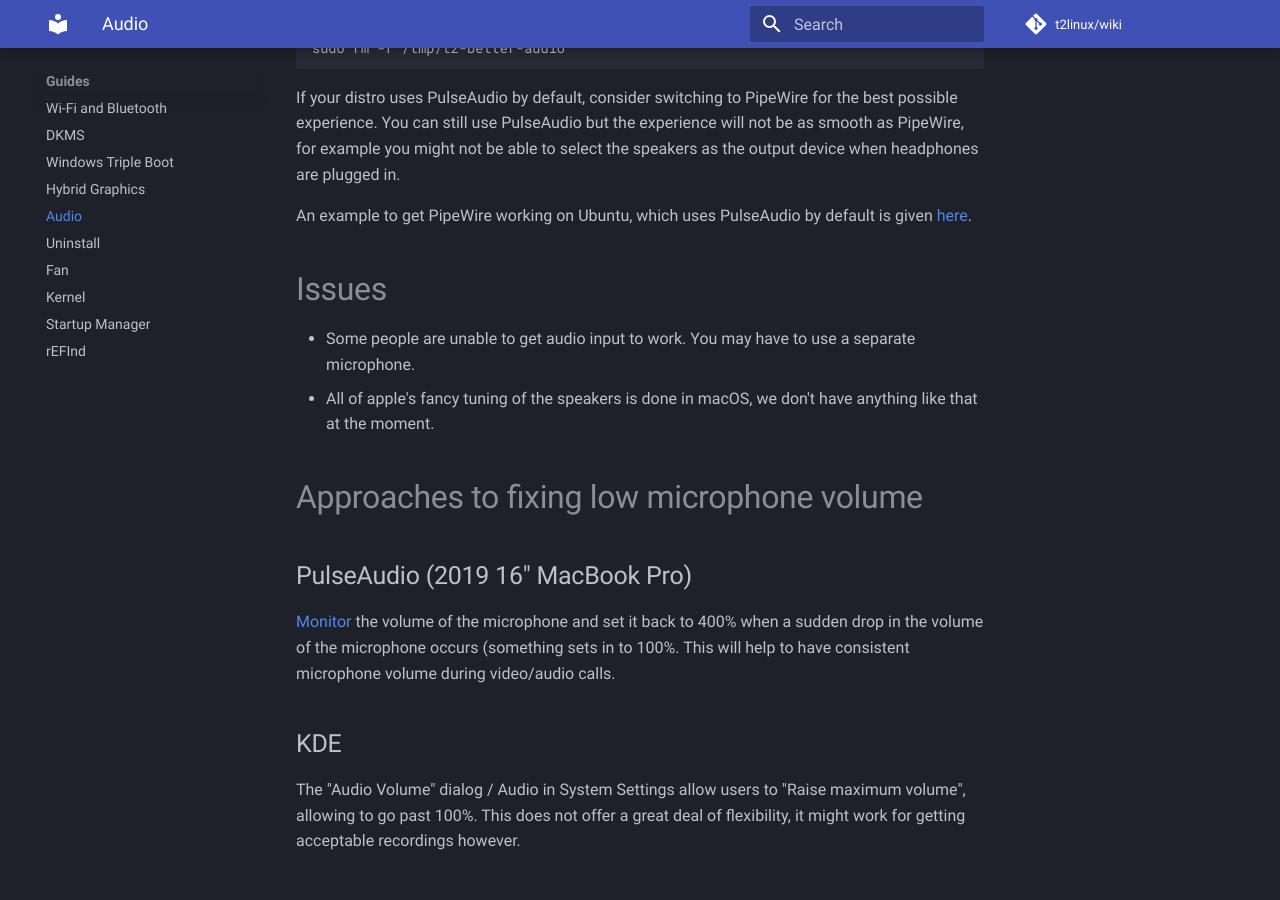
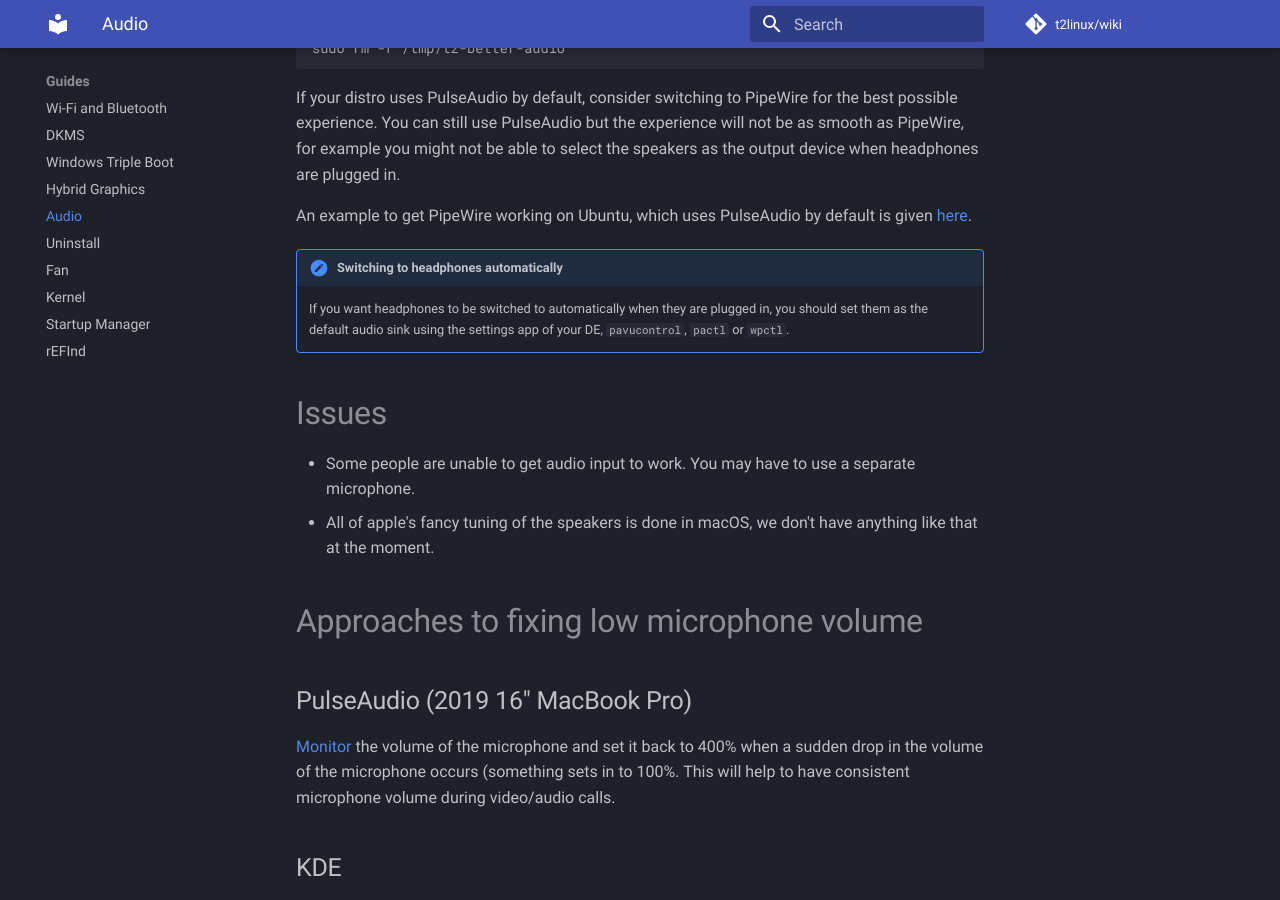
Before and after one commit to t2linux/wiki, an MkDocs documentation site: the page built from docs/guides/audio-config.md, in a window 1280 px wide and 900 px high, scrolled down 1274 px. Built offline with MkDocs 1.6.1 and Material for MkDocs 9.7.7, drawn with Linux system fonts in a browser that asks for light colours; comment, search, counter and statistics services are not loaded.

Commit message:
docs/guides/audio-config: add note about automatically switching to headphones

```diff
--- a/docs/guides/audio-config.md
+++ b/docs/guides/audio-config.md
@@ -35,6 +35,9 @@ If your distro uses PulseAudio by default, consider switching to PipeWire for th
 
 An example to get PipeWire working on Ubuntu, which uses PulseAudio by default is given [here](https://linuxconfig.org/how-to-install-pipewire-on-ubuntu-linux).
 
+!!!note "Switching to headphones automatically"
+    If you want headphones to be switched to automatically when they are plugged in, you should set them as the default audio sink using the settings app of your DE, `pavucontrol`, `pactl` or `wpctl`.
+
 # Issues
 
 - Some people are unable to get audio input to work. You may have to use a separate microphone.
```
